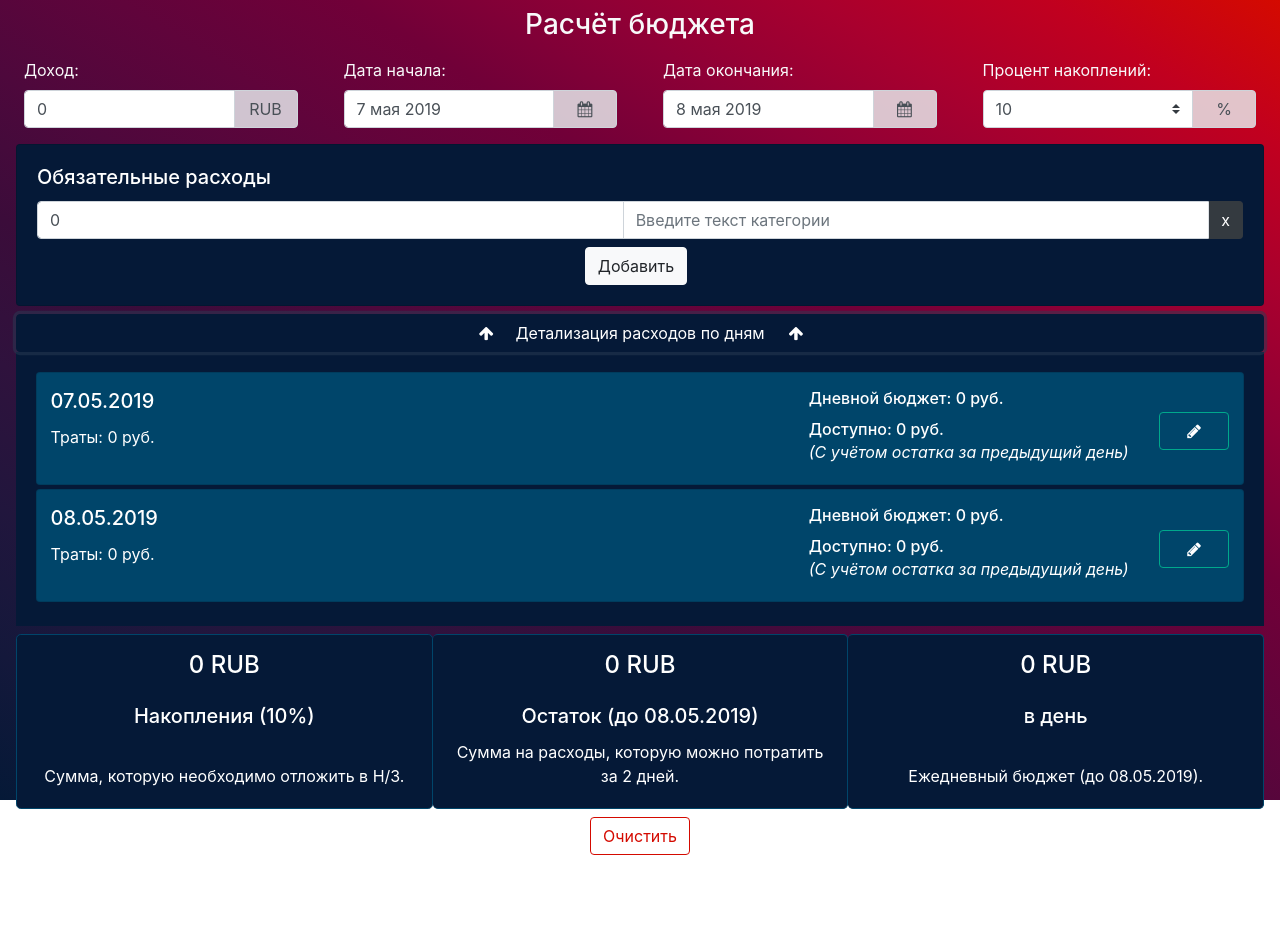
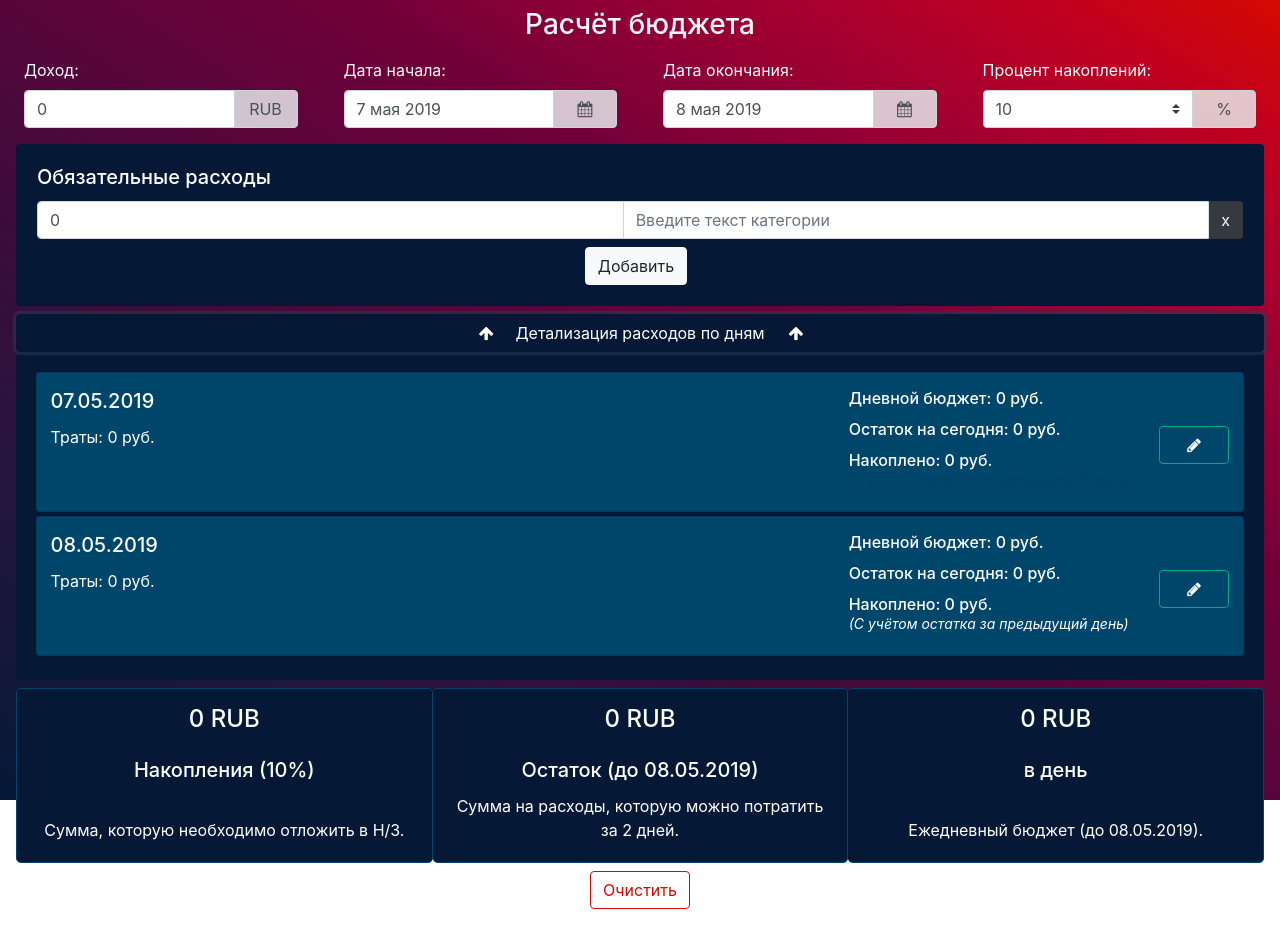
Before and after one commit to okurilo/fin-fast, a React (Create React App) app: page / in a window 1280 px wide. Both pictures are taken after a click on the button "Детализация расходов по дням". Before the commit the page ends 871 px from the top, so only its background shows below. Built offline with nearby package versions, Linux system fonts and the light colour scheme.

Commit message:
[ADD] New format of displaying daily spending

```diff
--- a/src/components/Budget.js
+++ b/src/components/Budget.js
@@ -87,12 +87,12 @@ class Budget extends Component {
       function (accumulator, currentValue, index) {
         currentValue.budget = budget;
         if (index === 0) {
-          currentValue.available = budget;
-          currentValue.saved = currentValue.available - currentValue.spended;
+          currentValue.available = budget - currentValue.spended;
+          currentValue.saved = currentValue.available;//currentValue.available - currentValue.spended;
         } else {
           // currentValue.available = dailyCosts[index - 1].available - currentValue.spended;
-          currentValue.available = budget + dailyCosts[index - 1].saved;
-          currentValue.saved = currentValue.available - currentValue.spended;
+          currentValue.available = budget - currentValue.spended; //+ dailyCosts[index - 1].saved;
+          currentValue.saved = currentValue.available + dailyCosts[index - 1].saved;// - currentValue.spended;
         }
           accumulator.push(currentValue);
           return accumulator;
--- a/src/components/Day.js
+++ b/src/components/Day.js
@@ -1,6 +1,11 @@
 import React, { Component } from 'react';
 import {transformDate} from "../utils/Date";
 
+const style = {
+    ':first-child': {
+        display: 'none'
+     }
+};
 export default class Day extends Component {
     constructor(props) {
       super(props);
@@ -62,7 +67,8 @@ export default class Day extends Component {
                     <div className="col-12 col-lg-5 d-flex flex-column justify-content-end align-items-end">
                         <div className="">
                             <h6 className="card-title">Дневной бюджет: {cost.budget} руб.</h6>
-                            <h6 className="card-title mb-1">Доступно: {cost.saved} руб.</h6>
+                            <h6 className="card-title">Остаток на сегодня: {cost.available} руб.</h6>
+                            <h6 className="card-title mb-0">Накоплено: {cost.saved} руб.</h6>
                             <h6 className="card-title font-weight-normal"><i>(С учётом остатка за предыдущий день)</i></h6>
                         </div>
                     </div>
--- a/src/css/Daily.css
+++ b/src/css/Daily.css
@@ -62,3 +62,11 @@
         margin-top: 1rem;
     }
 }
+
+.daily .card .card-title i {
+    font-size: 14px;
+ }
+
+.daily .card:first-child .card-title i {
+    color: #00456a
+ }
```
